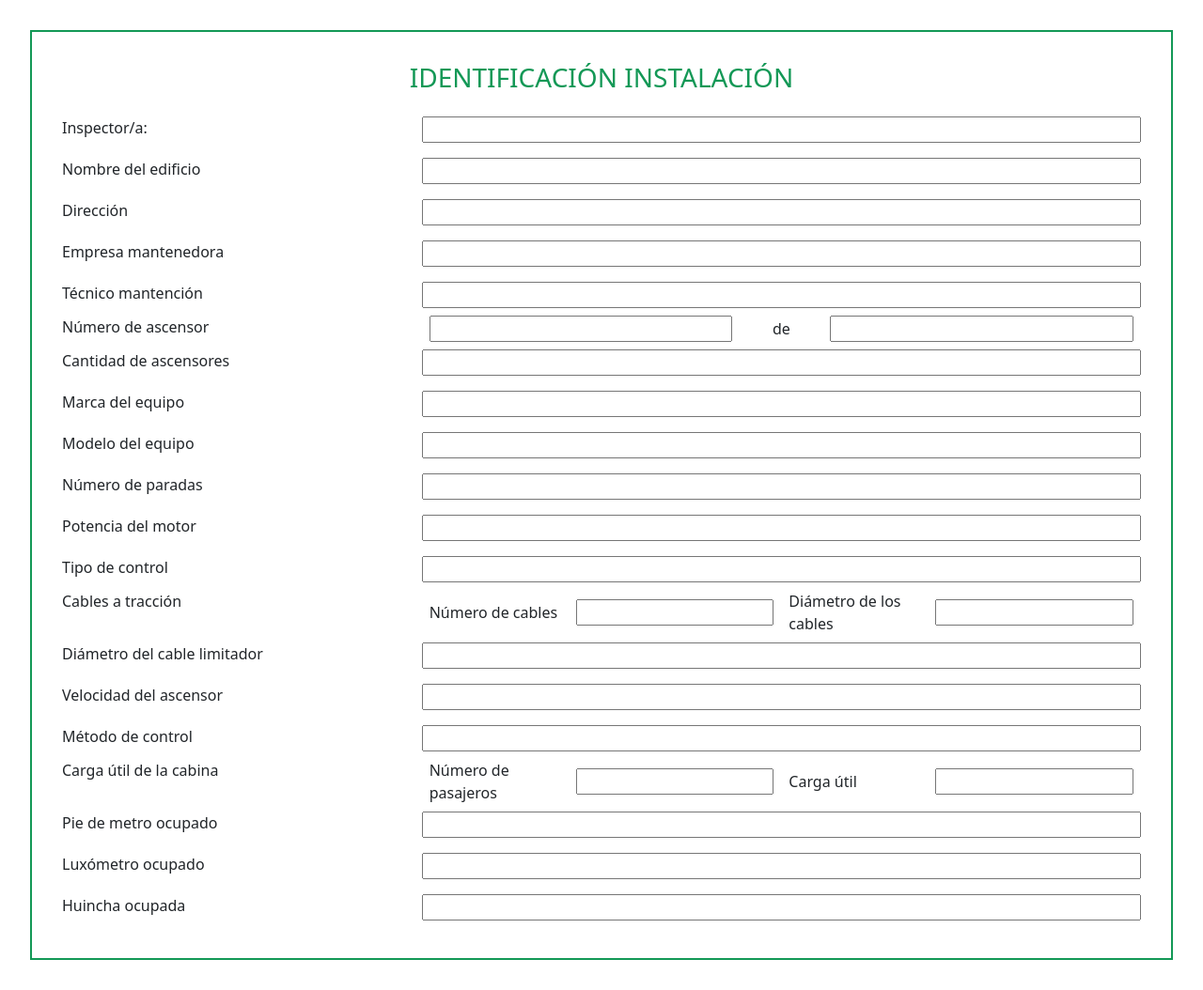
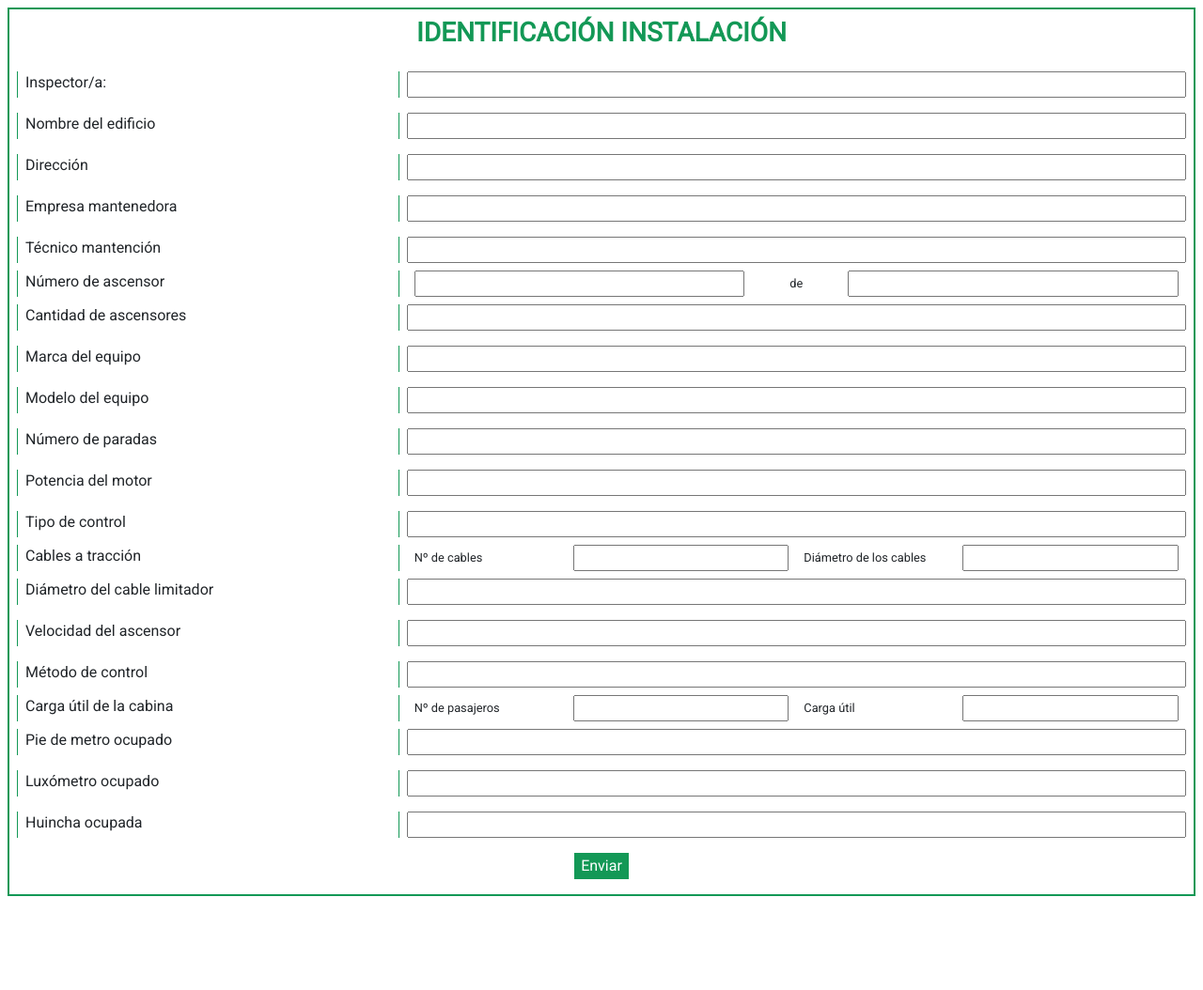
Before and after one commit to celinacalandria/certravert, a plain HTML site: page forms/061d-NCh3365-2015.html in a window 1280 px wide. Shown: the whole page at 94% size. After the commit the page ends 962 px from the top, so only its background shows below. Drawn offline with nearby package versions, Linux system fonts and the light colour scheme.

Commit message:
modificaiones

```diff
--- a/forms/061d-NCh3365-2015.html
+++ b/forms/061d-NCh3365-2015.html
@@ -34,7 +34,7 @@
     <div class="container-fluid m-0 p-0" id="inicio">
 
         <!-- IDENTIFICACION INSTALACION -->
-        <form class="formIdInst" action="" method="POST" target="_blank">
+        <form class="formGral" action="" method="POST" target="_blank" id="formIdentificacionInstalacion">
             <div class="formFlex">
                 <h3>
                     IDENTIFICACIÓN INSTALACIÓN
@@ -135,7 +135,7 @@
                     <p>Cables a tracción</p>
                     <div class="divFormInterno">
                         <label for="cablesTraccion">
-                            Número de cables
+                            Nº de cables
                         </label>
                         <input type="number" name="cablesTraccion" id="cablesTraccion">
                         <label for="diametroCables">
@@ -170,7 +170,7 @@
                     <p>Carga útil de la cabina</p>
                     <div class="divFormInterno">
                         <label for="numeroPasajeros">
-                            Número de pasajeros
+                            Nº de pasajeros
                         </label>
                         <input type="number" name="numeroPasajeros" id="numeroPasajeros">
                         <label for="cargaUtil">
@@ -200,6 +200,8 @@
                     </label>
                     <input type="text" name="huincha" id="huincha">
                 </div>
+
+                <input class="formBoton" type="submit" value="Enviar">
             </div>
         </form>
 
--- a/scss/_mixin.scss
+++ b/scss/_mixin.scss
@@ -18,3 +18,8 @@
     margin: 0;
     padding: 0;
 }
+
+@mixin centrado{
+    display: block;
+    margin: auto;
+}
--- a/scss/_mobile.scss
+++ b/scss/_mobile.scss
@@ -1,15 +1,40 @@
 /* mobile */
 
-.formIdInst{
+.mainIndex{
+    padding: 2rem;
+    a{
+        font-weight: 600;
+        letter-spacing: 0.05rem;
+        text-align: center;
+        text-decoration: none;
+        border-radius: 0.5rem;
+        border: 1px $verde solid;
+        background-color: $verde;
+        color: $blanco;
+        margin: 1rem;
+        padding: 0.5rem;
+        font-size: 1rem;
+        @include letraSecundaria;
+        &:hover{
+            color: $verde;
+            background-color: $blanco;
+        }
+    }
+}
+
+.formGral{
     border: 2px solid $verde;
-    margin: 2rem;
-    padding: 2rem;
+    margin: 0.5rem;
+    padding: 0.5rem;
+    @include letraPrincipal;
+    font-size: 1rem;
     .formFlex{
         h3{
             @include cero;
             color: $verde;
             padding: 0 0 1rem 0;
             text-align: center;
+            font-weight: 600;
         }
         .divForm{
             @include cero;
@@ -22,6 +47,10 @@
             label{
                 @include cero;
                 grid-area: label;
+                border-right: 1px solid $verde;
+                margin-right: 0.5rem;
+                border-left: 1px solid $verde;
+                padding-left: 0.5rem;
             }
             input{
                 @include cero;
@@ -38,6 +67,10 @@
             p{
                 @include cero;
                 grid-area: p;
+                border-right: 1px solid $verde;
+                margin-right: 0.5rem;
+                border-left: 1px solid $verde;
+                padding-left: 0.5rem;
             }
             div{
                 @include cero;
@@ -51,6 +84,7 @@
                     @include cero;
                     margin: 0 0.5rem;
                     width: 20%;
+                    font-size: 0.8rem;
                 }
                 input{
                     @include cero;
@@ -65,6 +99,12 @@
             grid-template-rows: auto;
             grid-template-areas:
                 "label div";
+            label{
+                border-right: 1px solid $verde;
+                margin-right: 0.5rem;
+                border-left: 1px solid $verde;
+                padding-left: 0.5rem;
+            }
             .divFormInterno{
                 @include cero;
                 @include flex;
@@ -73,7 +113,9 @@
                     @include cero;
                     margin: 0 0.5rem;
                     width: 10%;
-                    text-align: center
+                    text-align: center;
+                    font-size: 0.8rem;
+                    border: none;
                 }
                 input{
                     @include cero;
@@ -82,5 +124,19 @@
                 }
             }
         }
+        .formBoton{
+            @include centrado;
+            margin-top: 0.5rem;
+            margin-bottom: 0.5rem;
+            border: 1px $verde solid;
+            background-color: $verde;
+            color: $blanco;
+            font-size: 1rem;
+            @include letraPrincipal;
+            &:hover{
+                color: $verde;
+                background-color: $blanco;
+            }
+        }
     }
 }
```
Also changed, not shown: index.html (+1 -1 lines), css/estilo.css, 1 other file.
